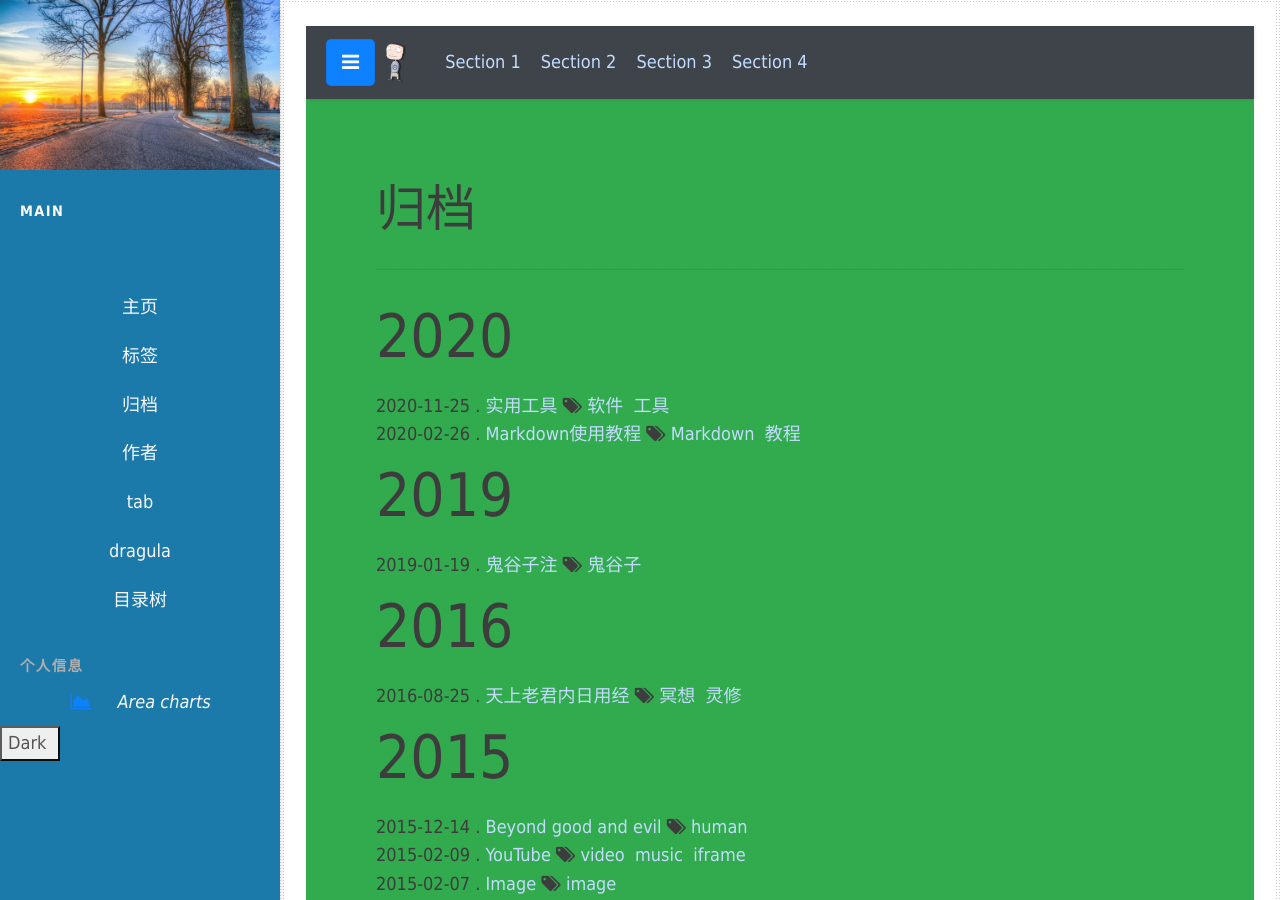
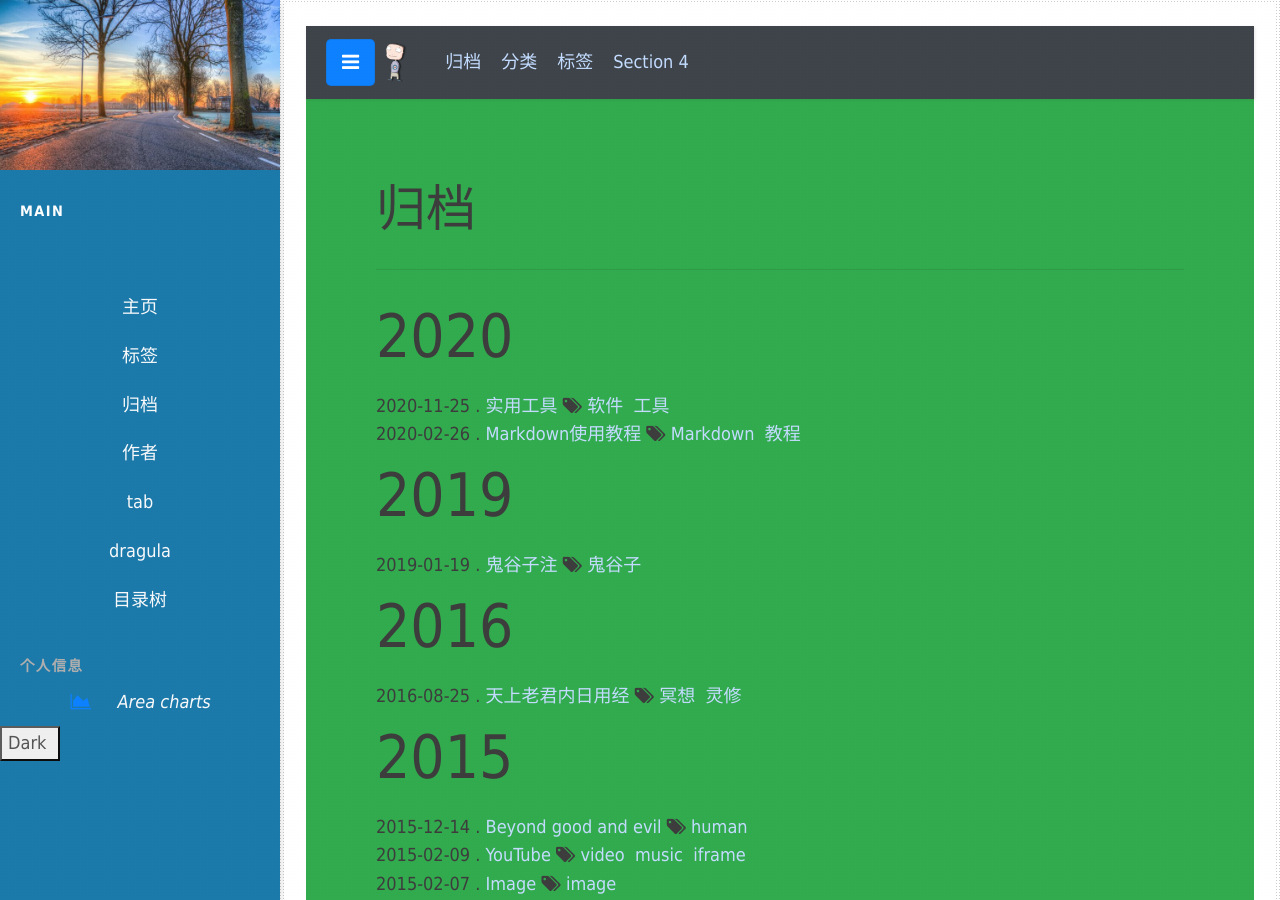
Before and after one commit to nengwuzhi/nengwuzhi.github.ioce, a Jekyll site: the page built from pages/tab.html, in a window 1280 px wide and 900 px high. Built offline with Jekyll 4.4.1, drawn with Linux system fonts in a browser that asks for light colours; nearby versions of some CDN libraries; library files that are not in the unit come from our copies.

Commit message:
Update tab.html

```diff
--- a/pages/tab.html
+++ b/pages/tab.html
@@ -22,13 +22,13 @@ type: page
 
   <ul class="navbar-nav">
     <li class="nav-item">
-      <a class="nav-link" href="#section1">Section 1</a>
+      <a class="nav-link" href="#section1">归档</a>
     </li>
     <li class="nav-item">
-      <a class="nav-link" href="#section2">Section 2</a>
+      <a class="nav-link" href="#section2">分类</a>
     </li>
     <li class="nav-item">
-      <a class="nav-link" href="#section3">Section 3</a>
+      <a class="nav-link" href="#section3">标签</a>
     </li>
     <li class="nav-item">
       <a class="nav-link" href="#section4">Section 4</a>
```
